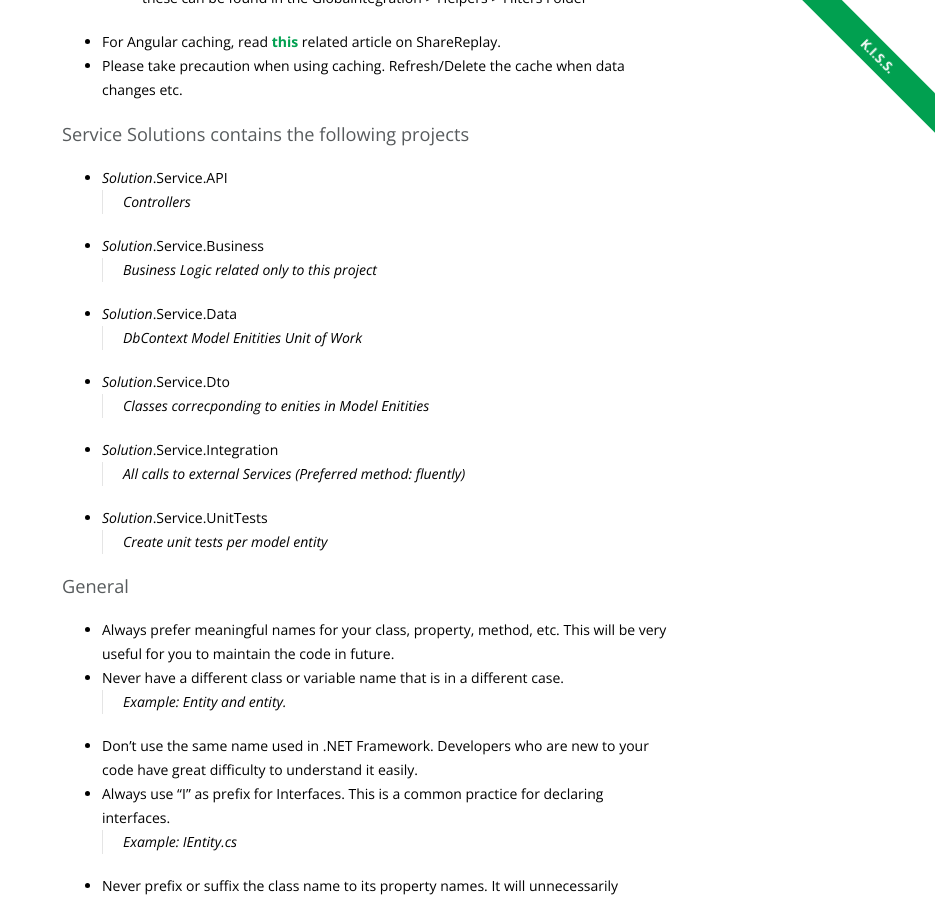
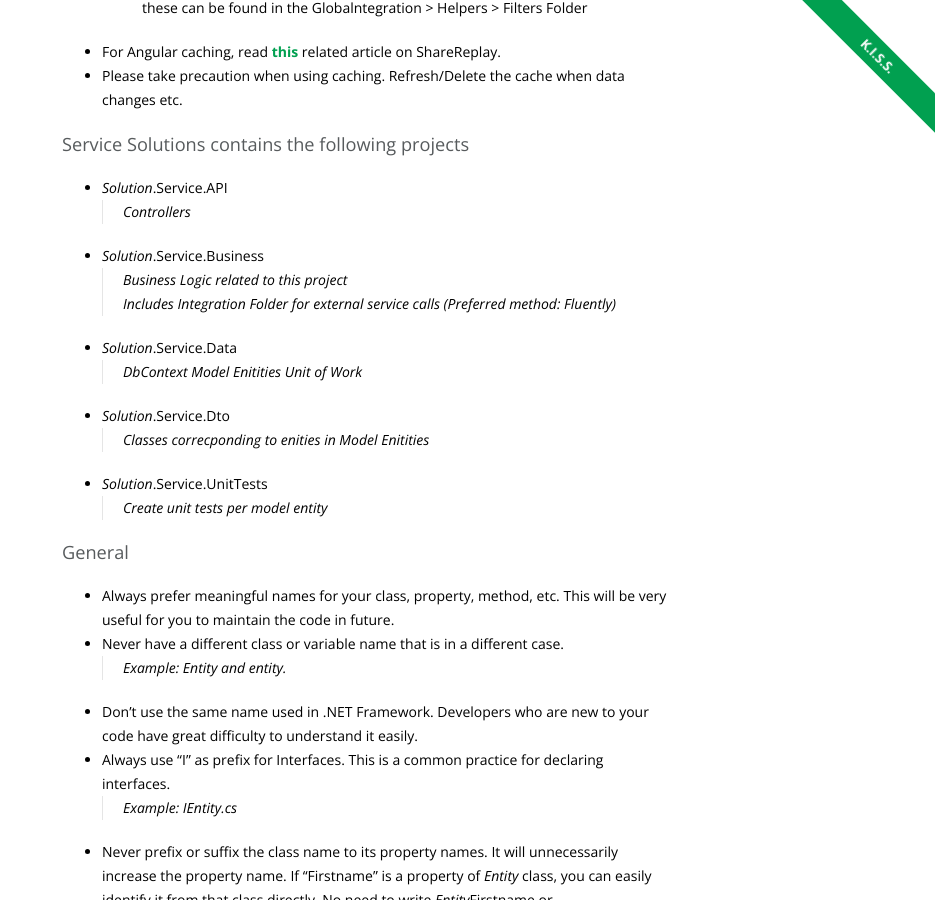
Before and after one commit to Senwes/senwes.github.io, a Jekyll site: the page built from topics/naming-service.md, in a window 1280 px wide and 900 px high, scrolled down 1038 px. Shown: the whole window, without its empty margins (345-1280 px from the left). Built offline with Jekyll 4.4.1, drawn with Linux system fonts in a browser that asks for light colours; nearby versions of some CDN libraries.

Commit message:
Update naming on services

```diff
--- a/topics/naming-service.md
+++ b/topics/naming-service.md
@@ -25,20 +25,18 @@ All Services are suffixed with dotService in order to make finding the actual DL
 * For Angular caching, read [this](https://baldur.gitbook.io/angular/rxjs/rxjs/sharereplay){:target="_blank"} related article on ShareReplay.
 * Please take precaution when using caching. Refresh/Delete the cache when data changes etc.
 
-
 ### Service Solutions contains the following projects
 * <i>Solution</i>.Service.API
 > Controllers
 * <i>Solution</i>.Service.Business
-> Business Logic related only to this project
+> Business Logic related to this project<br />
+> Includes Integration Folder for external service calls (Preferred method: Fluently)
 * <i>Solution</i>.Service.Data
 > DbContext
 > Model Enitities
 > Unit of Work
 * <i>Solution</i>.Service.Dto
 > Classes correcponding to enities in Model Enitities
-* <i>Solution</i>.Service.Integration
-> All calls to external Services (Preferred method: fluently)
 * <i>Solution</i>.Service.UnitTests
 > Create unit tests per model entity
 
```
Also changed, not shown: images/Applications Architecture.jpg.
